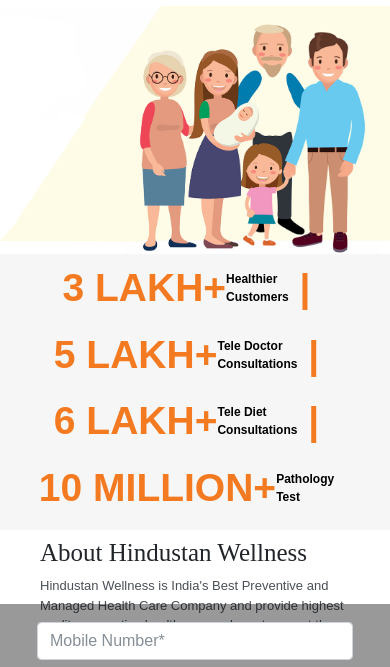
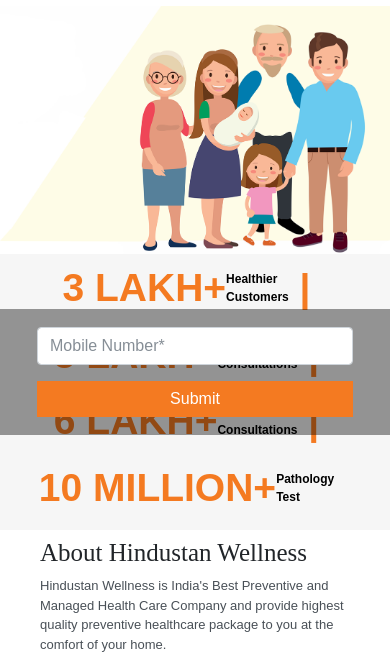
Before and after one commit to Apeksha145/fixedform-1, a plain HTML site: page index.html in a window 390 px wide. Shown: the part 114-781 px from the top of the page. Drawn offline with Linux system fonts and the light colour scheme.

Commit message:
Update formfixed.css

```diff
--- a/css/formfixed.css
+++ b/css/formfixed.css
@@ -674,7 +674,7 @@ p{font-size:15px;}
     position: fixed;
     background-color:rgba(0,0,0,.4);
     z-index: 1;
-    bottom:0;
+    bottom:295px;
 	width:100%;
 	padding:18px 37px;
 	left:0;
```
